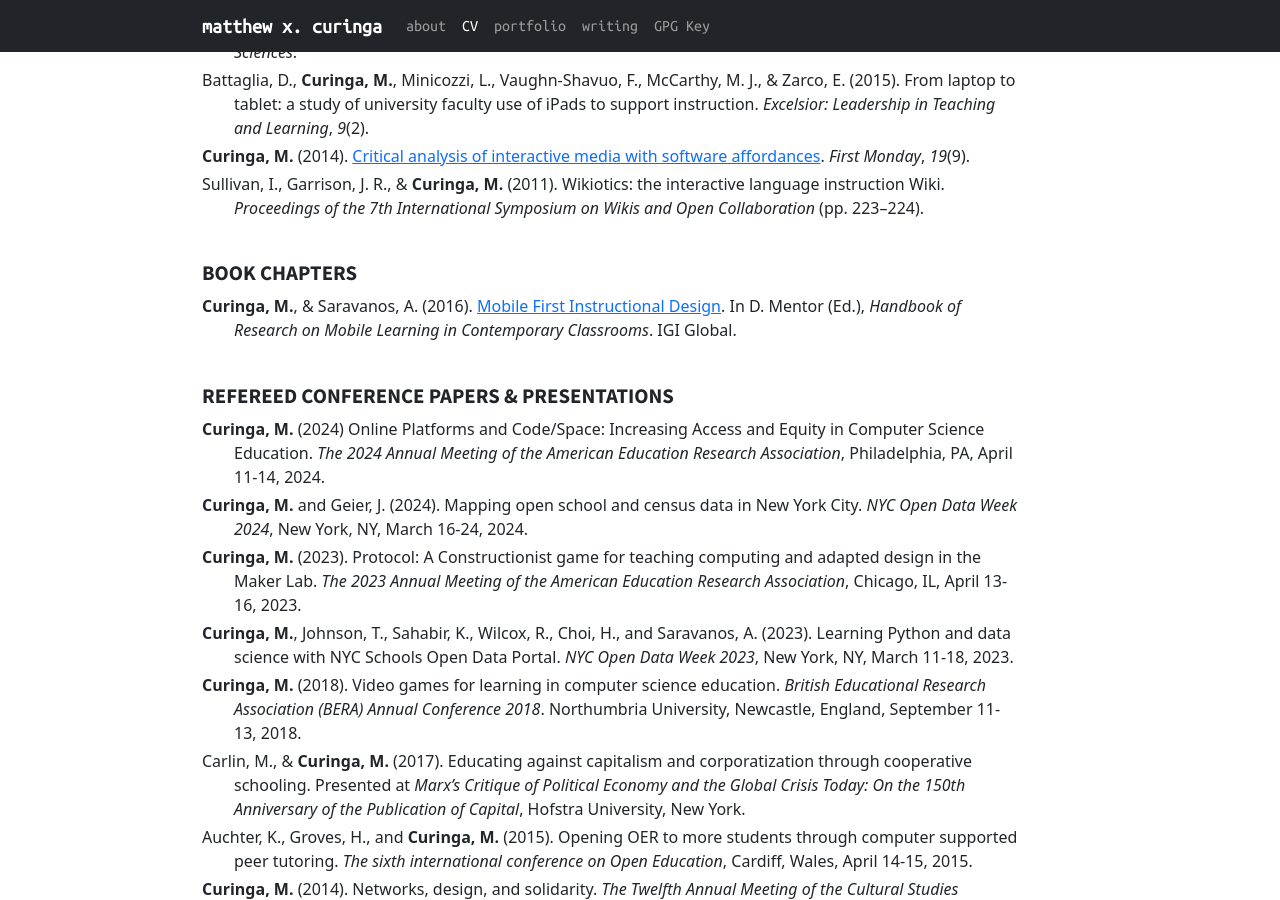
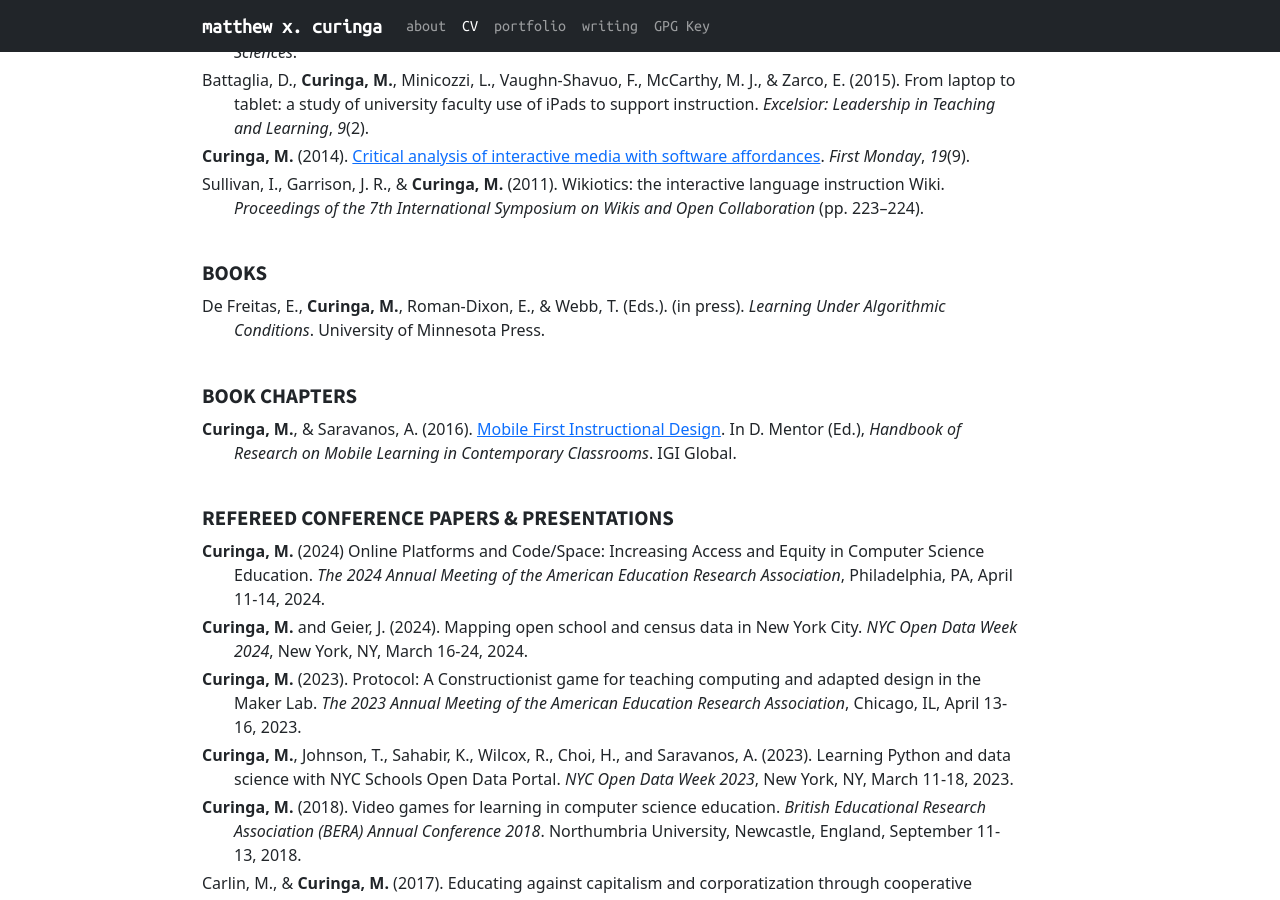
Before and after one commit to mcuringa/mcuringa.github.com, a Jekyll site: the page built from cv.md, in a window 1280 px wide and 900 px high, scrolled down 1258 px. Built offline with Jekyll 4.4.1, drawn with Linux system fonts in a browser that asks for light colours.

Commit message:
added u minn book

```diff
--- a/cv.md
+++ b/cv.md
@@ -93,6 +93,11 @@ Battaglia, D., **Curinga, M.**, Minicozzi, L., Vaughn-Shavuo, F., McCarthy, M. J
 **Curinga, M.** (2014). [Critical analysis of interactive media with software affordances](http://firstmonday.org/ojs/index.php/fm/article/view/4757). _First Monday_, _19_(9).
 
 Sullivan, I., Garrison, J. R., & **Curinga, M.** (2011). Wikiotics: the interactive language instruction Wiki. _Proceedings of the 7th International Symposium on Wikis and Open Collaboration_ (pp. 223–224).
+
+Books
+-----
+De Freitas, E., **Curinga, M.**, Roman-Dixon, E., & Webb, T. (Eds.). (in press). _Learning Under Algorithmic Conditions_. University of Minnesota Press.
+
 
 Book chapters
 -------------
```
